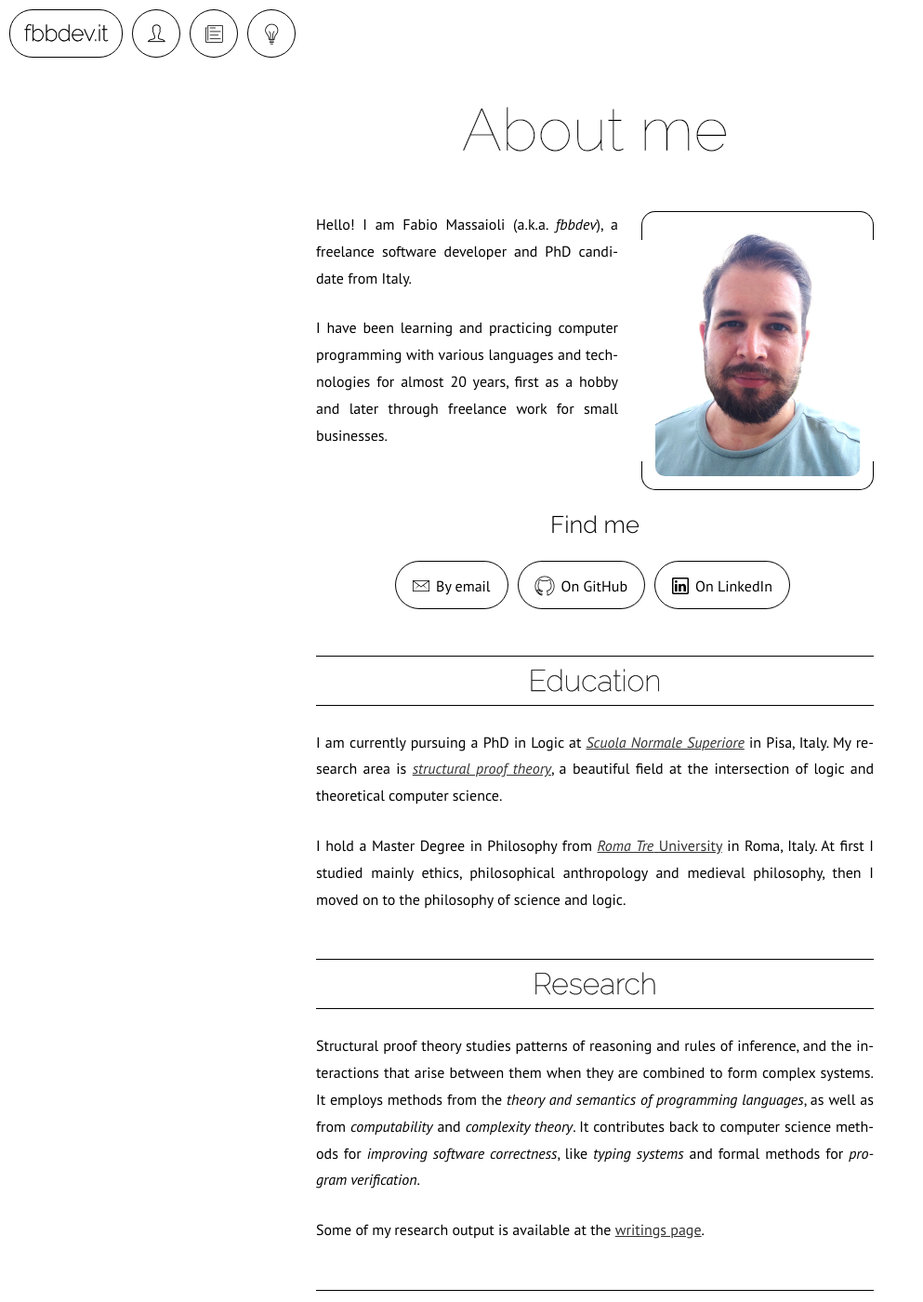
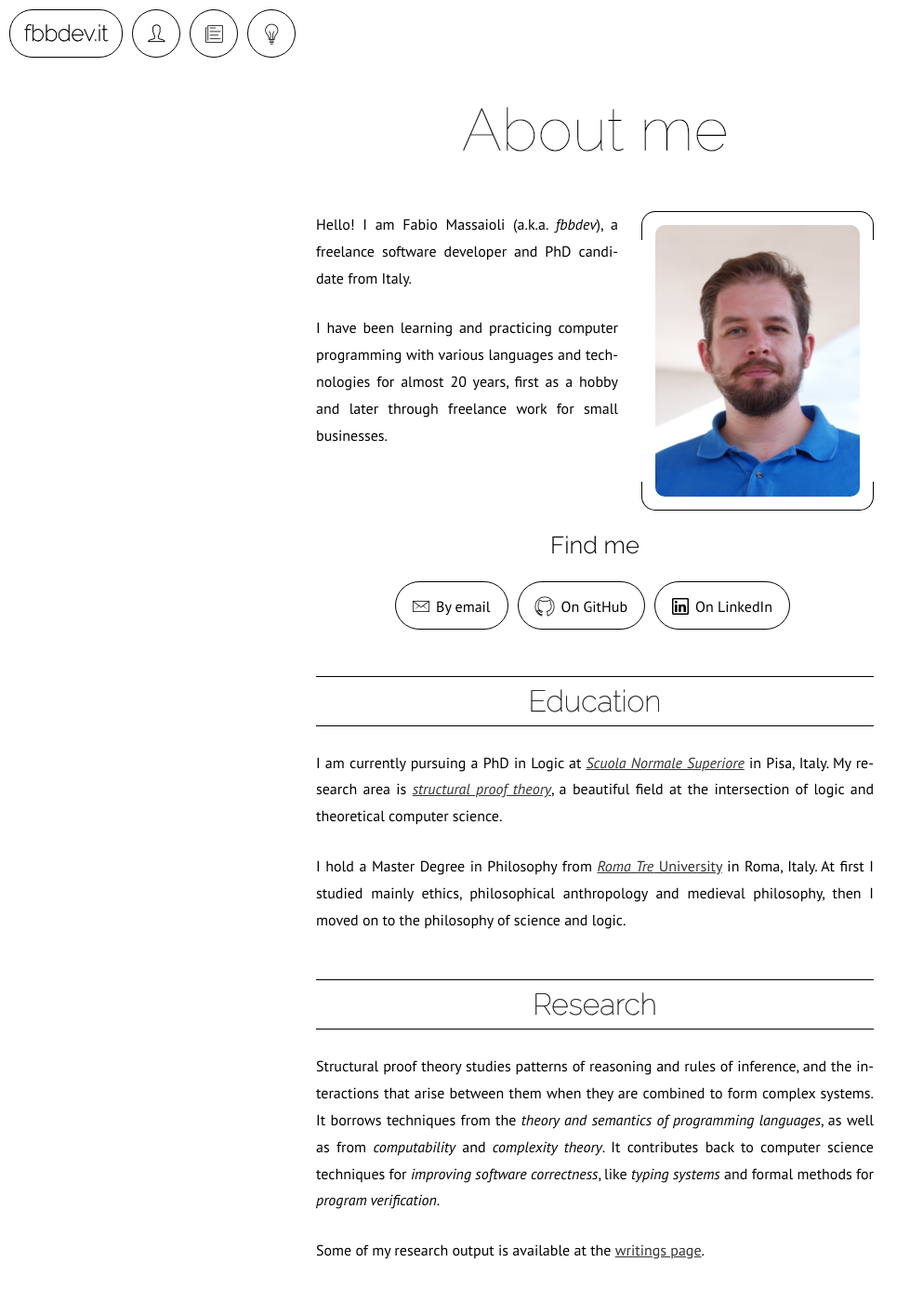
Before and after one commit to fbbdev/fbbdev.github.io, a Jekyll site: the page built from about.md, in a window 1280 px wide and 1400 px high. Shown: the whole window at 93% size, without its empty margins (0-993 px from the left). Built offline with Jekyll 4.4.1, drawn with Linux system fonts in a browser that asks for light colours.

Commit message:
Replace personal portrait

```diff
--- a/_sass/article.scss
+++ b/_sass/article.scss
@@ -96,7 +96,7 @@
     figure {
         text-align: center;
 
-        img, video {
+        img, picture, video {
             display: block;
             margin: 0 auto;
             width: 100%;
@@ -138,11 +138,11 @@
                 border-bottom-right-radius: 15px;
             }
 
-            img {
+            & > img, picture, video {
                 margin: 0;
                 padding: 15px;
-                box-sizing: border-box;
-                height: 100%;
+                width: unset;
+                height: unset;
                 border-radius: 25px;
                 object-fit: cover;
                 object-position: center;
--- a/about.md
+++ b/about.md
@@ -4,8 +4,12 @@ title: "About me"
 excerpt: "Personal information and contact info"
 ---
 
-<figure title="A bad photo of myself ;)" class="float-right" style="width: 250px; height: 300px; margin-bottom: 25px;">
-    <img style="object-position: bottom;" src="/img/me.webp">
+<figure title="Photo by Alessandra Flora" class="float-right" style="margin-bottom: 25px;">
+    <img alt="A picture of my face"
+        style="object-position: bottom;"
+        width="220" height="290"
+        srcset="/img/me/220.webp 1x,/img/me/440.webp 2x,/img/me/660.webp 3x,/img/me/880.webp 4x"
+        src="/img/me/660.jpg">
 </figure>
 
 Hello! I am Fabio Massaioli (a.k.a. _fbbdev_), a freelance software developer and PhD candidate from Italy.
@@ -37,9 +41,9 @@ philosophy, then I moved on to the philosophy of science and logic.
 ## Research
 
 Structural proof theory studies patterns of reasoning and rules of inference, and the interactions
-that arise between them when they are combined to form complex systems. It employs methods
+that arise between them when they are combined to form complex systems. It borrows techniques
 from the _theory and semantics of programming languages_, as well as from _computability_ and
-_complexity theory_. It contributes back to computer science methods for _improving software
+_complexity theory_. It contributes back to computer science techniques for _improving software
 correctness_, like _typing systems_ and formal methods for _program verification_.
 
 Some of my research output is available at the [writings page](/writings).
```
Also changed, not shown: img/me.webp (deleted), img/me/220.webp (added), img/me/440.webp (added), img/me/660.jpg (added), img/me/660.webp (added), img/me/880.webp (added).
